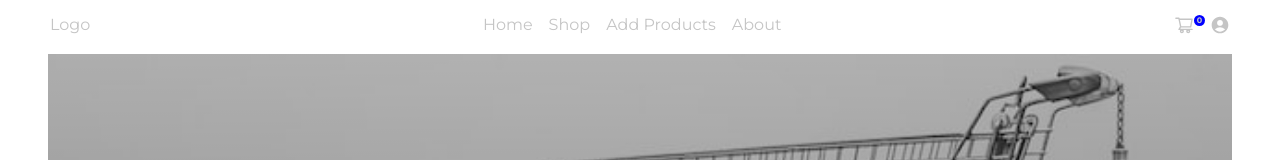
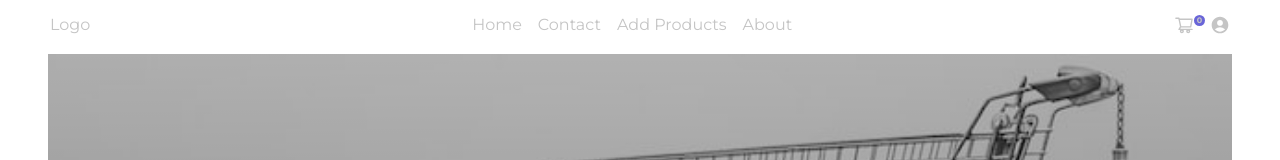
Before and after one commit to ruelngatia/redux-toolkit-online-store, a React (Create React App) app: page /login in a window 1280 px wide. Both pictures are taken after typing "name@example.com", "Sample123" into the empty fields and a click on the button "Login". Shown: the top 160 px of the page. Built offline with nearby package versions, Linux system fonts and the light colour scheme; no server answers.

Commit message:
initial commit

```diff
--- a/src/App.js
+++ b/src/App.js
@@ -8,6 +8,8 @@ import AddingProducts from './Components/AddingProduct/AddProducts';
 import Login from './Components/Login/Login';
 import Cart from './Components/Cart/Cart';
 import { useEffect } from 'react';
+import Contact from './Components/Contact.js/Contact';
+import About from './Components/About/About';
 
 
 function App() {
@@ -32,12 +34,11 @@ function App() {
             <Route path='/addProduct' element={<AddingProducts/>}/>
             <Route path='/login' element={<Login/>}/>
             <Route path='/checkout' element={<Cart/>}/>
+            <Route path='/contact' element={<Contact/>}/>
+            <Route path='/about' element={<About/>}/>
         </Routes>
       </div>
     </Provider>
-
-
-
 
 
     </div>
--- /dev/null
+++ b/src/Components/About/About.js
@@ -0,0 +1,7 @@
+import React from 'react'
+
+export default function About() {
+  return (
+    <div>About</div>
+  )
+}
--- a/src/Components/Card/Card.css
+++ b/src/Components/Card/Card.css
@@ -24,3 +24,11 @@
     border-radius: 3px;
     padding-inline: .1rem;
 }
+
+.card span{
+    margin-left: 1rem;
+}
+
+.card .add-cart-icon{
+    float: right;
+}
--- a/src/Components/Card/Card.js
+++ b/src/Components/Card/Card.js
@@ -26,6 +26,7 @@ export default function Card(props) {
           {items[key]?.discount}
         </span>
         <br/>
+        <div className='add-cart-icon'>
           <MdAddShoppingCart onClick={
             ()=>{
               dispatch(addCheckoutItems({
@@ -36,6 +37,7 @@ export default function Card(props) {
               dispatch(setTotals(parseInt(items[key]?.price)))
             }
           }/>
+        </div>
 
     </div>
   )
--- /dev/null
+++ b/src/Components/Contact.js/Contact.js
@@ -0,0 +1,7 @@
+import React from 'react'
+
+export default function Contact() {
+  return (
+    <div>Contact</div>
+  )
+}
--- a/src/Components/Nav/Nav.css
+++ b/src/Components/Nav/Nav.css
@@ -33,7 +33,7 @@ li:hover{
     top: -2;
     right: -5;
     font-size: .5rem;
-    background-color: blue;
+    background-color: rgba(104, 100, 216, 0.996);
     padding-left: 1;
     width: .7rem;
     height: .7rem;
--- a/src/Components/Nav/Nav.js
+++ b/src/Components/Nav/Nav.js
@@ -16,9 +16,9 @@ export default function Nav(props) {
         <ul>
             <Link className='li' href={'/'}><li>Logo</li></Link>
             <Link className='li' to={'/'}><li>Home</li></Link>
-            <Link className='li' to={'/'}><li>Shop</li></Link>
+            <Link className='li' to={'/contact'}><li>Contact</li></Link>
             <Link className='li' to={'/addProduct'}><li>Add Products</li></Link>
-            <Link className='li' to={'/'}><li>About</li></Link>
+            <Link className='li' to={'/about'}><li>About</li></Link>
             <Link className='li' to={'/checkout'}><li><span className='amount-span'><AiOutlineShoppingCart size={20}/><span id='amount'>{itemCount.length}</span></span></li></Link>
             <Link className='li' to={'/login'}><li><MdAccountCircle size={20}/></li></Link>
         </ul>
```
Lines whose indentation alone changed are shown as unchanged.
